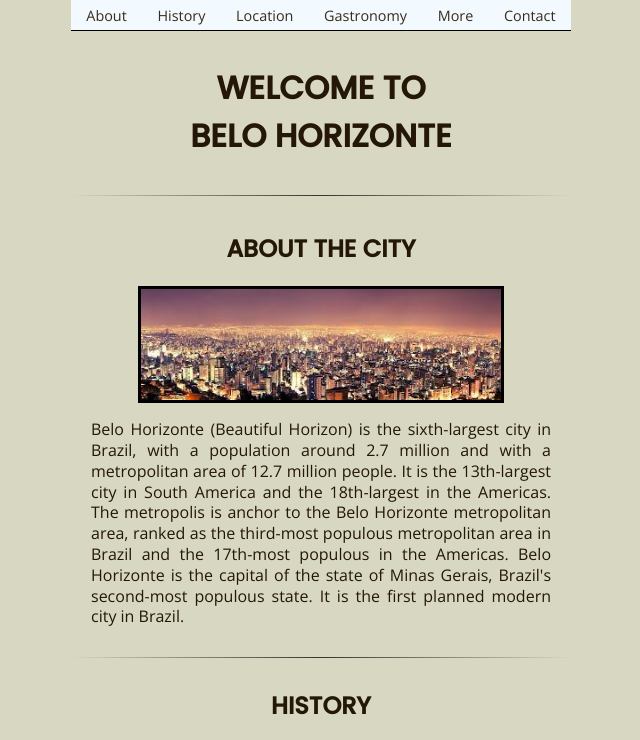
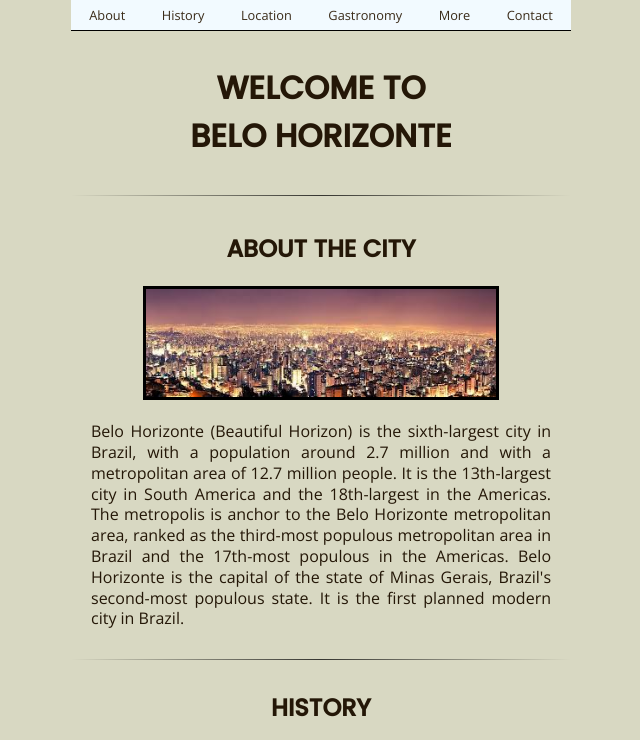
Before and after one commit to eduardoccmelo/WSL-Locations-Website, a plain HTML site: page index.html in a window 1280 px wide. Shown: the top 740 px of the page, without its empty margins (319-959 px from the left). Drawn offline with nearby package versions, Linux system fonts and the light colour scheme.

Commit message:
update margins

```diff
--- a/stylesheets/style1.css
+++ b/stylesheets/style1.css
@@ -29,8 +29,7 @@ li {
 }
 
 img{
-    display: block;
-    margin: auto;
+    margin: 0 0;
     border: solid 3px black;
 }
 
@@ -61,6 +60,32 @@ a{
     transition: color .5s;
 }
 
+.pictures{
+    max-width: 350px;
+    width: 98%;
+}
+
+#picture-gastronomy{
+    width: 360px;
+    width: 98%;
+}
+
+.links {
+    display: flex;
+    justify-content: space-around;
+    font-size: 0.8em;
+    position: fixed;
+    top: 0;
+    width: 100%;
+    background-color: rgb(242, 250, 255);
+    border-bottom: black 1px solid;
+    height: 30px;
+    align-items: center;
+    width: 100%;
+    max-width: 500px;
+    margin: 0 0;
+}
+
 .footer{
     display: flex;
     justify-content: space-around;
@@ -71,28 +96,6 @@ a{
     align-items: center;
 }
 
-.pictures{
-    max-width: 360px;
-}
-
-#picture-gastronomy{
-    width: 360px;
-}
-
-.links {
-    display: flex;
-    justify-content: space-around;
-    font-size: 0.9em;
-    position: fixed;
-    top: 0;
-    width: 100%;
-    background-color: rgb(242, 250, 255);
-    border-bottom: black 1px solid;
-    height: 30px;
-    align-items: center;
-    width: 100%;
-    max-width: 500px;
-}
 .links2 {
     display: flex;
     justify-content:space-around;
@@ -110,7 +113,7 @@ body {
 }
 
 section{
-    margin: 20px 0;
+
     padding: 0 20px;
 }
 
```
